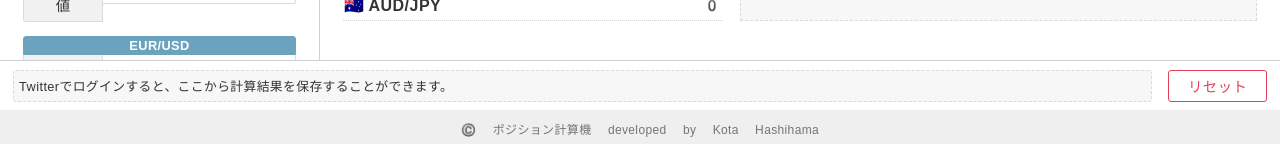
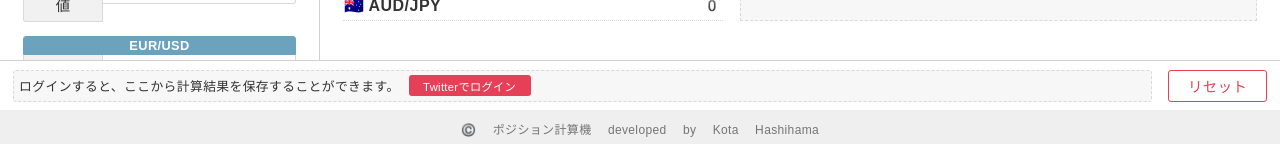
Before and after one commit to kotahashihama/fx-calculator-advanced, a Nuxt app: page / in a window 1280 px wide. Shown: the part 653-797 px from the top of the page. Built offline with nearby package versions, Linux system fonts and the light colour scheme; no server answers.

Commit message:
非ログイン時の計算結果処理フォームにログインボタンを追加

```diff
--- a/components/calculator/calculation-processor/CalculationProcessorInput.vue
+++ b/components/calculator/calculation-processor/CalculationProcessorInput.vue
@@ -9,7 +9,12 @@
     </template>
     <template v-else>
       <span class="input input--disabled"
-        >Twitterでログインすると、ここから計算結果を保存することができます。</span
+        >ログインすると、ここから計算結果を保存することができます。<button
+          class="button button--danger"
+          @click="twitterLogin"
+        >
+          Twitterでログイン
+        </button></span
       >
     </template>
   </div>
@@ -30,6 +35,9 @@ export default {
   methods: {
     setUntitled() {
       if (this.title === '') this.$store.commit('updateTitle', '無題')
+    },
+    twitterLogin() {
+      this.$store.commit('twitterLogin')
     }
   }
 }
@@ -72,6 +80,21 @@ export default {
   }
 }
 
+.button {
+  transition: all 0.3s;
+  margin-left: 9px;
+  padding: 0.2em 1.3em;
+  border: none;
+  border-radius: 3px;
+  background: #e54058;
+  color: #fff;
+  font-size: 0.7rem;
+
+  &:hover {
+    background: #c5364b;
+  }
+}
+
 .label {
   position: absolute;
   right: 9px;
```
